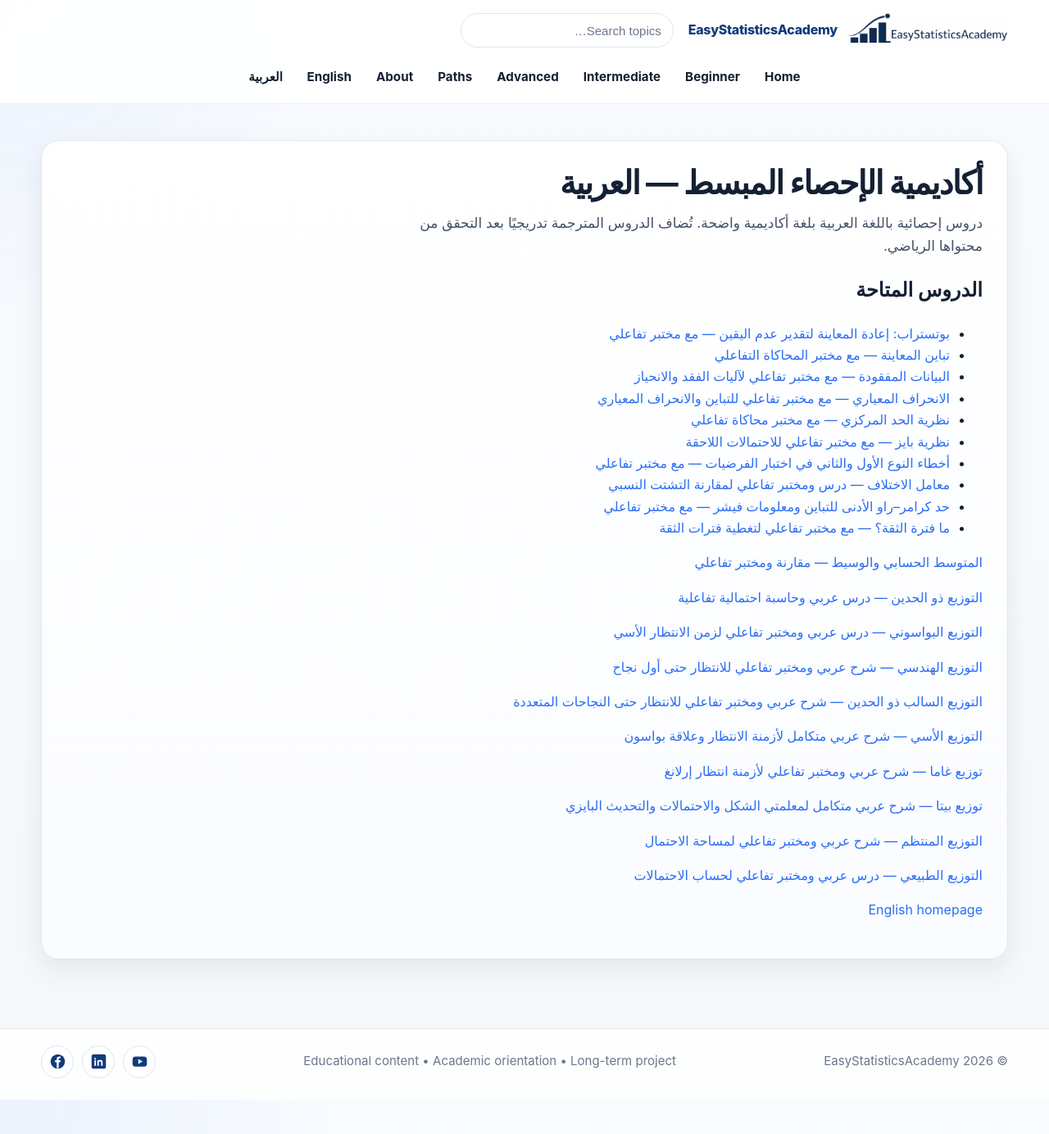
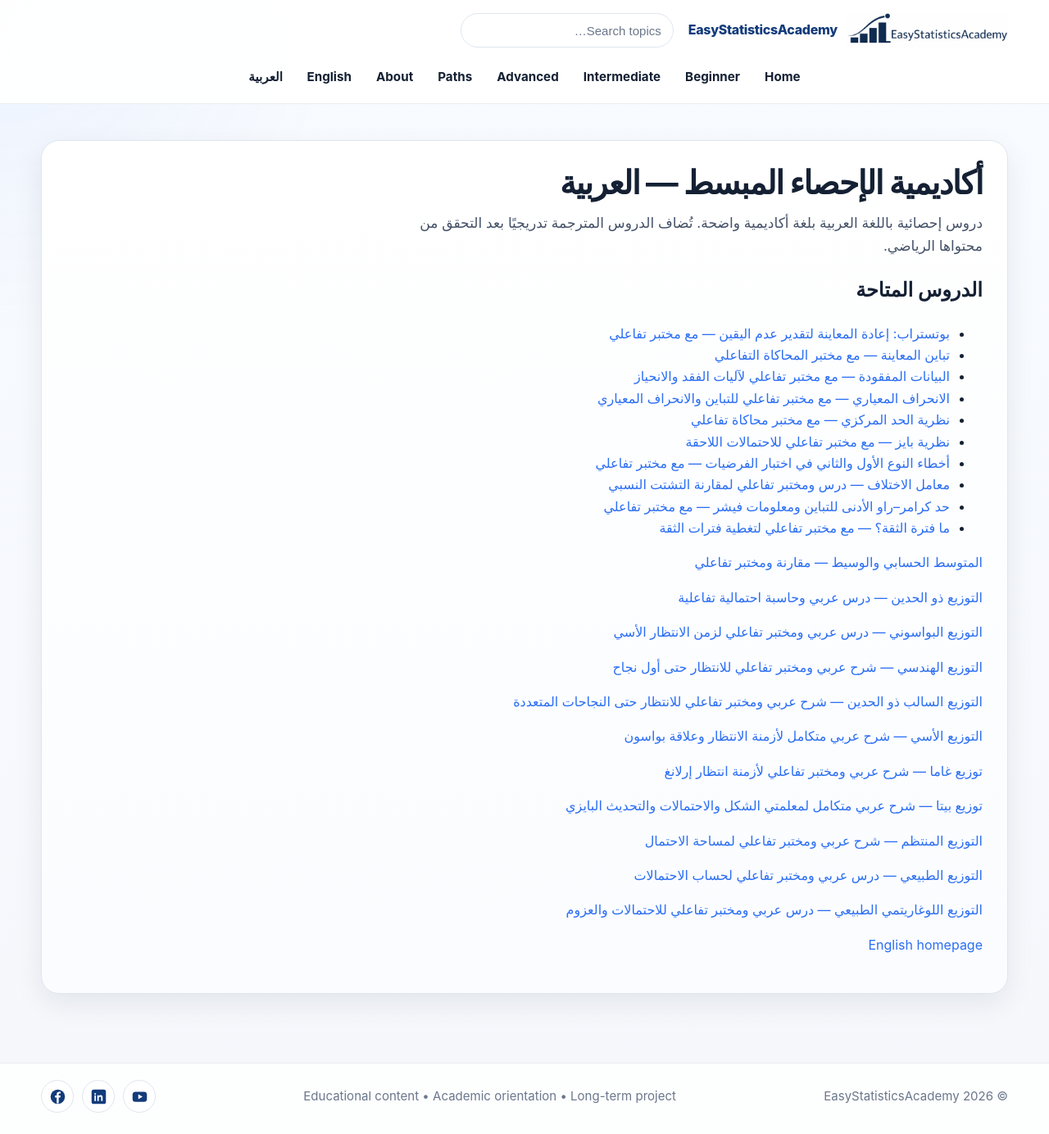
Before and after one commit to ammar-homaida-statistics/easystatisticsacademy, a Jekyll site: the page built from ar/index.md, in a window 1280 px wide and 1384 px high. Shown: the whole window at 82% size. Built offline with Jekyll 4.4.1, drawn with Linux system fonts in a browser that asks for light colours.

Commit message:
Batch #70: add Arabic lognormal entry to learning index

```diff
--- a/ar/index.md
+++ b/ar/index.md
@@ -20,5 +20,6 @@ lang: ar
 <p><a href="/ar/probability/distributions/beta-distribution/">توزيع بيتا — شرح عربي متكامل لمعلمتي الشكل والاحتمالات والتحديث البايزي</a></p>
 <p><a href="/ar/probability/distributions/uniform-distribution/">التوزيع المنتظم — شرح عربي ومختبر تفاعلي لمساحة الاحتمال</a></p>
 <p><a href="/ar/probability/distributions/normal-distribution/">التوزيع الطبيعي — درس عربي ومختبر تفاعلي لحساب الاحتمالات</a></p>
+<p><a href="/ar/probability/distributions/lognormal-distribution/">التوزيع اللوغاريتمي الطبيعي — درس عربي ومختبر تفاعلي للاحتمالات والعزوم</a></p>
 <p><a href="/" lang="en" dir="ltr">English homepage</a></p>
 </div></section>
```
